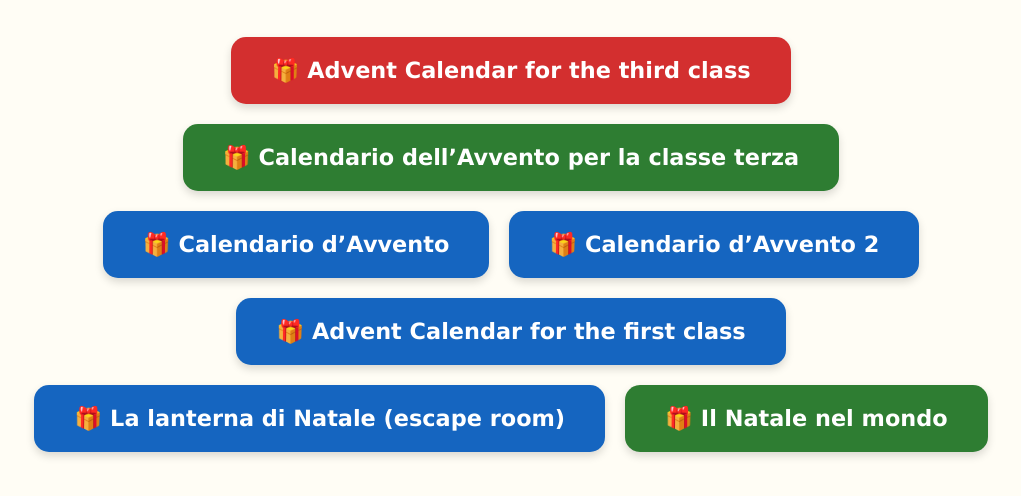
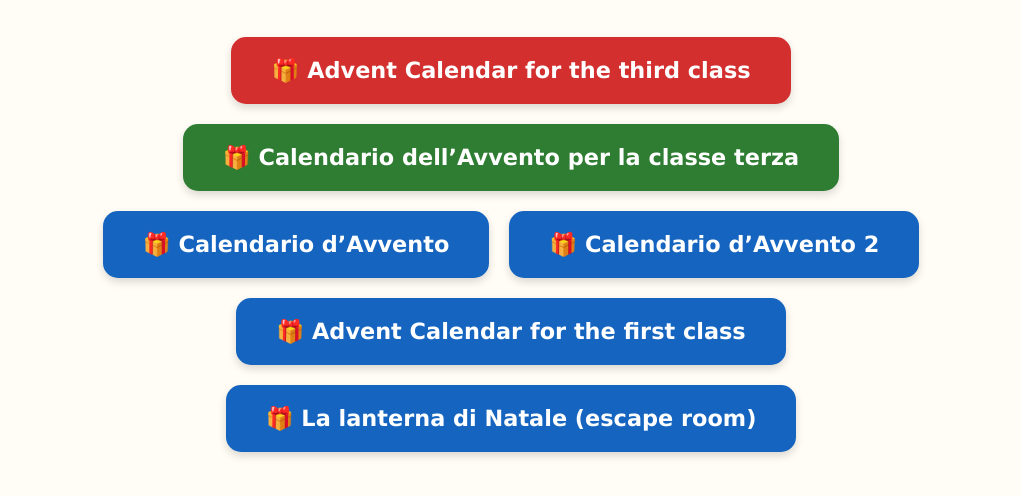
Before and after one commit to Frizza66/christmas-time, a plain HTML site: page index.html in a window 1280 px wide. Shown: the part 186-682 px from the top of the page, without its empty margins (129-1150 px from the left). Drawn offline with Linux system fonts and the light colour scheme.

Commit message:
Update index.html

```diff
--- a/index.html
+++ b/index.html
@@ -96,9 +96,6 @@
         <!-- 6 -->
         <a href="escape-lanterna.html" class="btn-avvento btn-blu">🎁 La lanterna di Natale (escape room)</a>
 
-        <!-- 7 -->
-        <a href="mappa-natale-mondo.html" class="btn-avvento btn-verde">🎁 Il Natale nel mondo</a>
-
         <!-- ========================================== -->
         <!-- PER AGGIUNGERE ALTRI GIORNI:
              Copia e incolla una di queste righe qui sotto,
```
